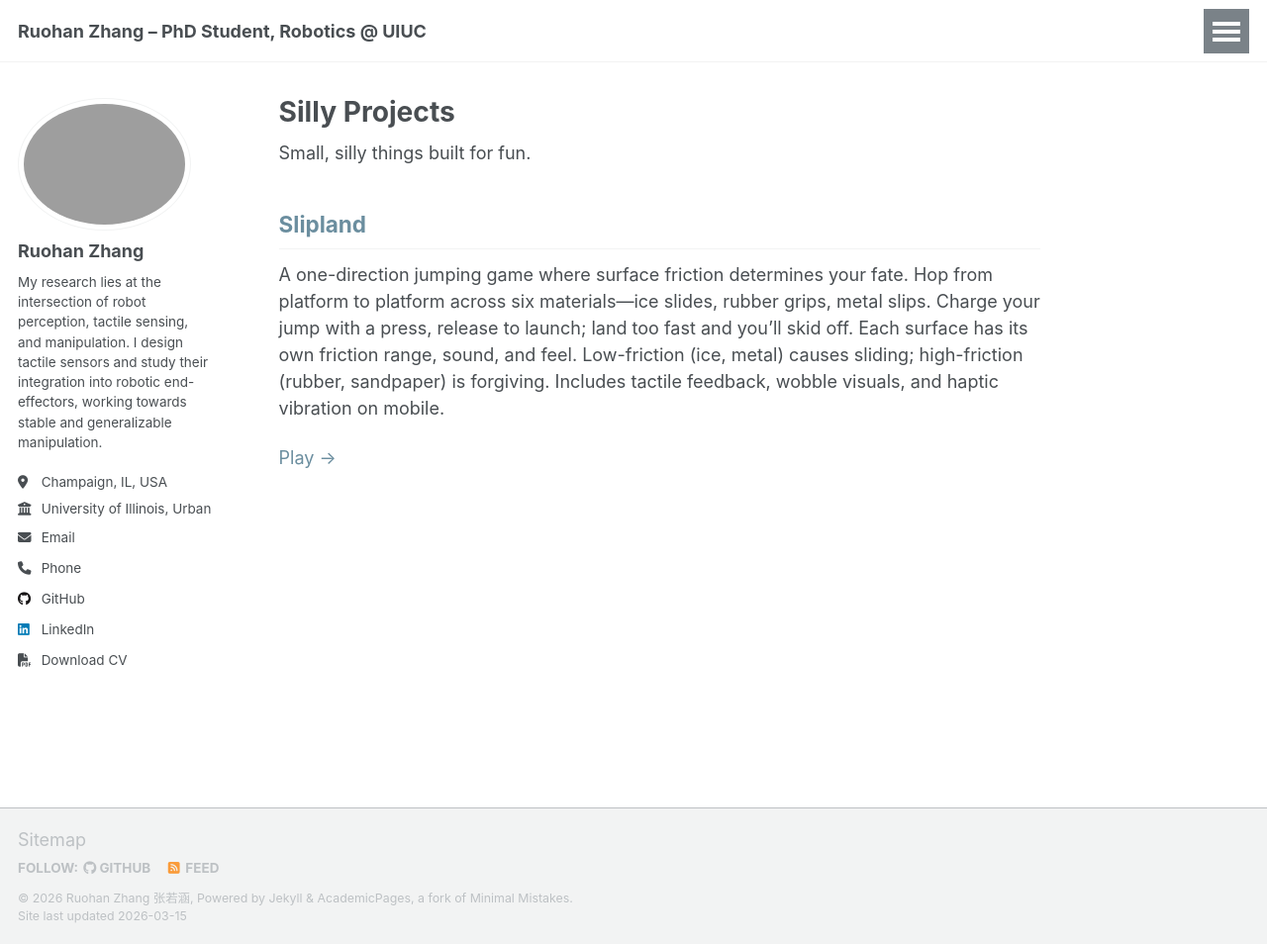
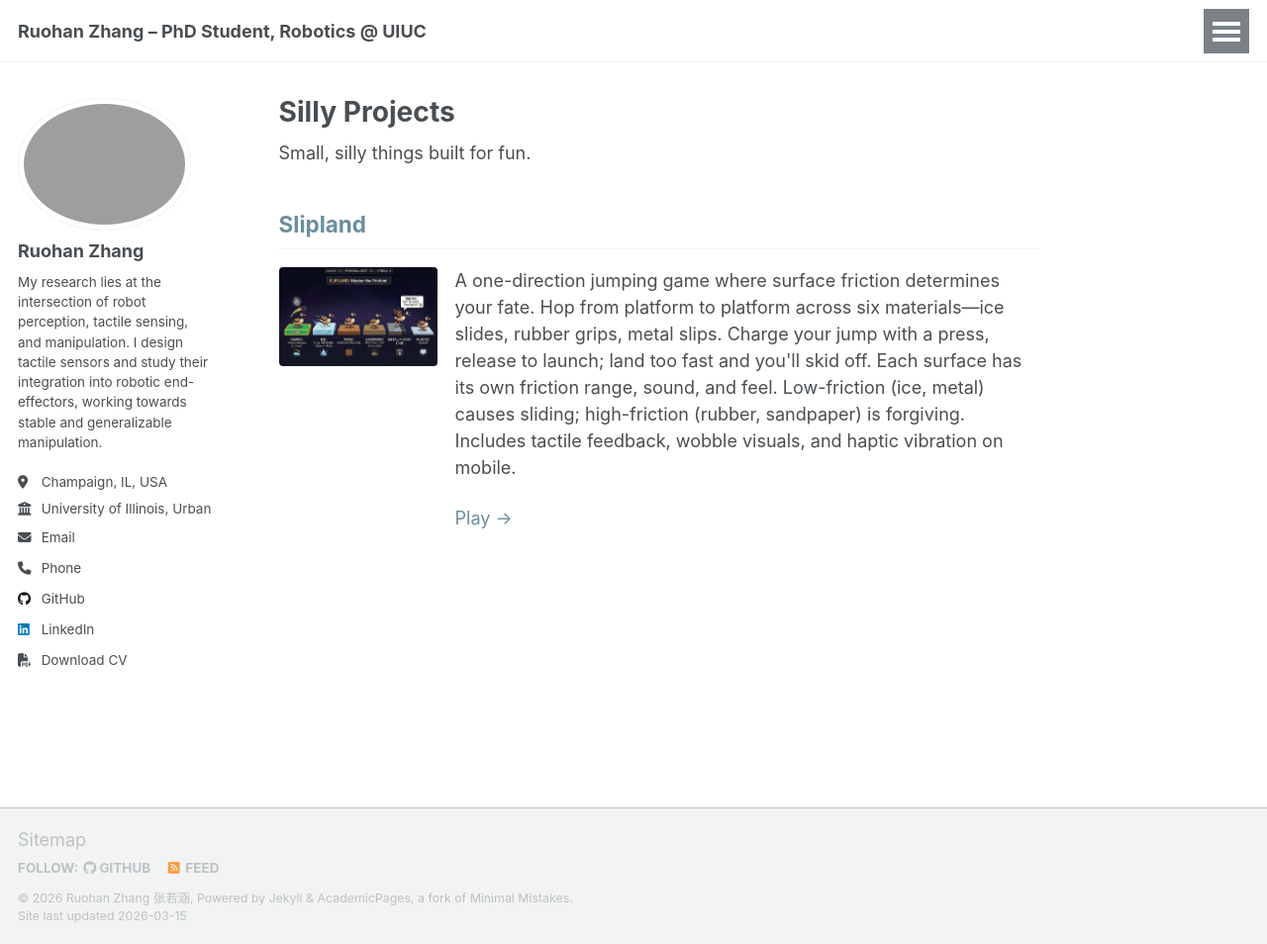
Before and after one commit to rhzhang-ustc/rhzhang-ustc.github.io, a Jekyll site: the page built from _pages/silly-projects.md, in a window 1280 px wide and 954 px high. Shown: the whole window at 99% size. Built offline with Jekyll 4.4.1, drawn with Linux system fonts in a browser that asks for light colours; a script that is not in the unit is left out.

Commit message:
goose preview

```diff
--- a/_pages/silly-projects.md
+++ b/_pages/silly-projects.md
@@ -8,6 +8,12 @@ Small, silly things built for fun.
 
 ## [Slipland](https://rhzhang-ustc.github.io/slipland/)
 
-A one-direction jumping game where surface friction determines your fate. Hop from platform to platform across six materials—ice slides, rubber grips, metal slips. Charge your jump with a press, release to launch; land too fast and you'll skid off. Each surface has its own friction range, sound, and feel. Low-friction (ice, metal) causes sliding; high-friction (rubber, sandpaper) is forgiving. Includes tactile feedback, wobble visuals, and haptic vibration on mobile.
-
-[Play →](https://rhzhang-ustc.github.io/slipland/)
+<div class="project-preview-row">
+  <div class="project-preview-teaser">
+    <img src="/images/slipland_preview.png" alt="Slipland: Master the Friction">
+  </div>
+  <div class="project-preview-body">
+    <p>A one-direction jumping game where surface friction determines your fate. Hop from platform to platform across six materials—ice slides, rubber grips, metal slips. Charge your jump with a press, release to launch; land too fast and you'll skid off. Each surface has its own friction range, sound, and feel. Low-friction (ice, metal) causes sliding; high-friction (rubber, sandpaper) is forgiving. Includes tactile feedback, wobble visuals, and haptic vibration on mobile.</p>
+    <p><a href="https://rhzhang-ustc.github.io/slipland/">Play →</a></p>
+  </div>
+</div>
--- a/_sass/layout/_page.scss
+++ b/_sass/layout/_page.scss
@@ -46,6 +46,43 @@
 .page__lead {
   font-family: $global-font-family;
   font-size: $type-size-4;
+}
+
+/* Project preview: image left, description right (like publication teasers) */
+.project-preview-row {
+  display: flex;
+  flex-wrap: wrap;
+  gap: 1em;
+  align-items: flex-start;
+  margin: 1em 0 2em;
+}
+
+.project-preview-teaser {
+  flex-shrink: 0;
+  width: 160px;
+  max-width: 160px;
+  max-height: 120px;
+  border-radius: 4px;
+  overflow: hidden;
+
+  img {
+    width: 100%;
+    height: 100%;
+    object-fit: cover;
+  }
+}
+
+.project-preview-body {
+  flex: 1;
+  min-width: 0;
+
+  p {
+    margin: 0 0 0.5em;
+  }
+
+  p:last-child {
+    margin-bottom: 0;
+  }
 }
 
 .page__content {
```
Also changed, not shown: images/slipland_preview.png (added).
